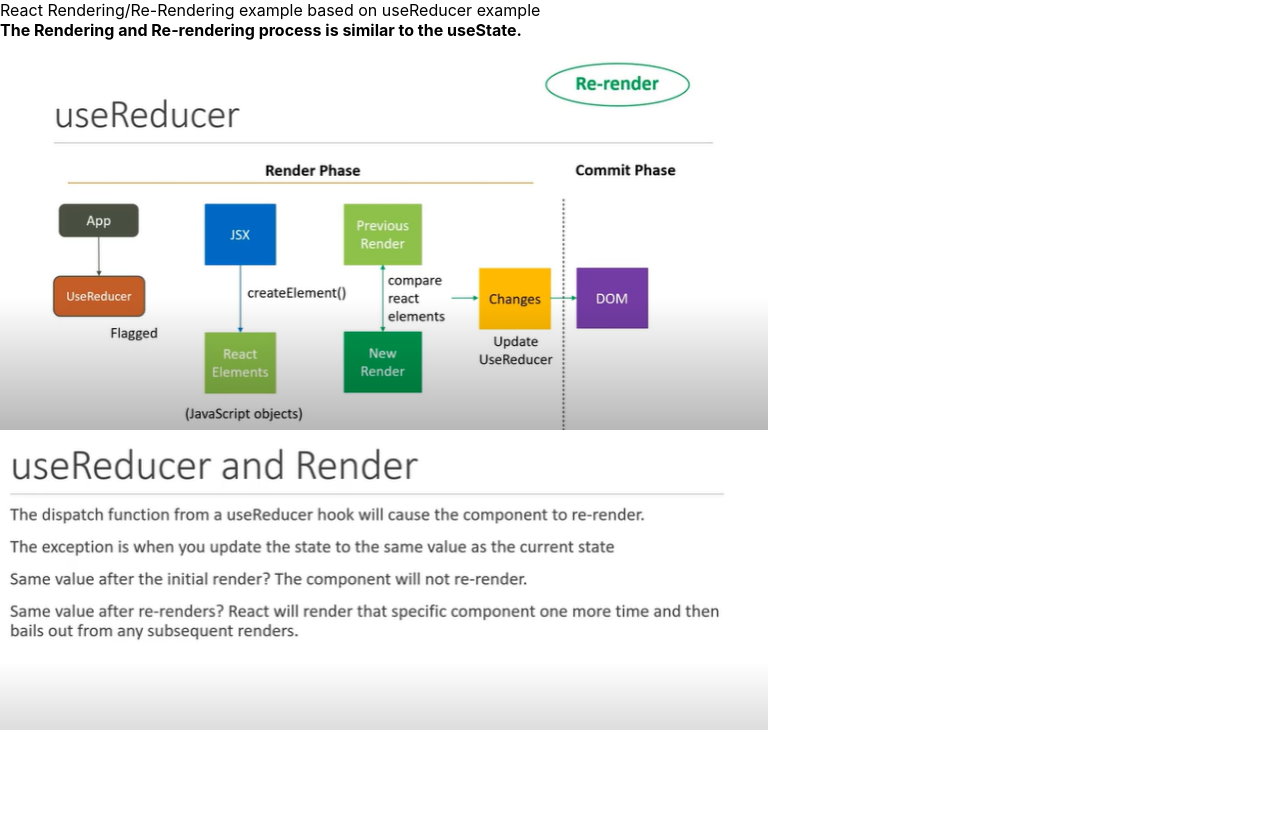
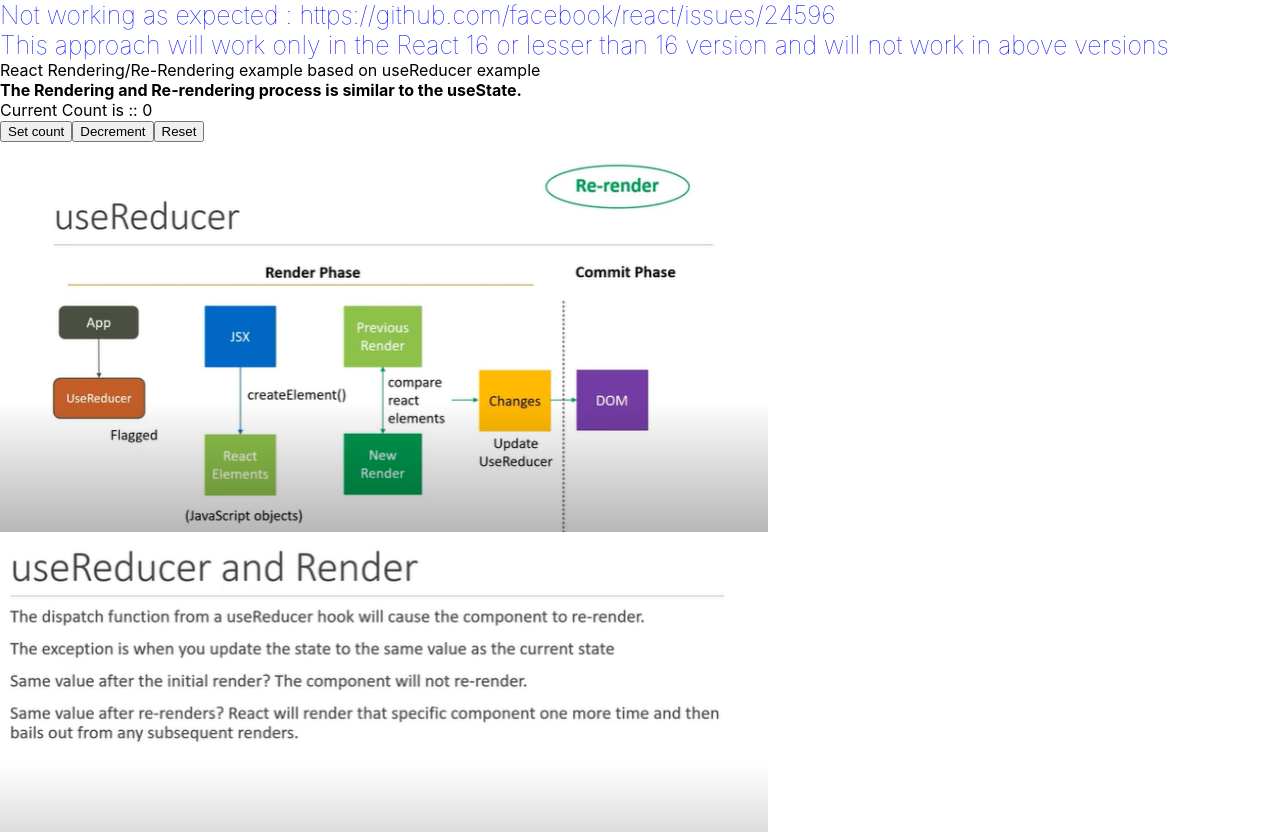
Before and after one commit to prudhvikaranam/reactReference, a React (Create React App) app: page / in a window 1280 px wide. Before the commit the page ends 800 px from the top, so only its background shows below. Built offline with nearby package versions, Linux system fonts and the light colour scheme.

Commit message:
adding useRender render process

```diff
--- a/src/App.js
+++ b/src/App.js
@@ -28,7 +28,8 @@ import UseReducer from './reactRendering/UseReducer/UseReducer';
 function App() {
   return (
     // React Render
-    <UseReducer></UseReducer>
+    <UseReducer />
+
     // <UseState></UseState>
 
 
--- a/src/reactRendering/UseReducer/UseReducer.js
+++ b/src/reactRendering/UseReducer/UseReducer.js
@@ -1,23 +1,48 @@
 import React from 'react';
+import { useReducer } from 'react';
 import useReducerRenderingProcess from '../images/useReducerRenderingProcess.png'
 
 import useReducerRenderingProcessSteps from '../images/useReducerRenderingProcessSteps.png'
 
 
 
+const initialCount = 0;
+
+const reducer = (state, action) => {
+    switch (action) {
+        case 'increment': {
+            return state + 1;
+        }
+        case 'reset': {
+            return initialCount;
+        }
+        case 'decrement': {
+            return state - 1;
+        }
+        default: return state;
+    }
+}
 
 
 
 
 const UseReducer = () => {
+    const [count, dispatch] = useReducer(reducer, initialCount);
+    console.log('UseReducer component RENDERED');
     return (
         <div>
-            React Rendering/Re-Rendering example based on useReducer example<br/>
-            <b>The Rendering and Re-rendering process is similar to the useState.</b>
+            <b className='info'>Not working as expected : https://github.com/facebook/react/issues/24596 <br/>
+            This approach will work only in the React 16 or lesser than 16 version and will not work in above versions</b><br/>
+            React Rendering/Re-Rendering example based on useReducer example<br />
+            <b>The Rendering and Re-rendering process is similar to the useState.</b><br />
+
+            Current Count is :: {count}<br />
+            <button onClick={() => dispatch('increment')}>Set count</button>
+            <button onClick={() => dispatch('decrement')}>Decrement</button>
+            <button onClick={() => dispatch('reset')}>Reset</button>
 
 
-
-            <br/>
+            <br />
             <img src={useReducerRenderingProcess} style={{ width: '60%' }} />
             <img src={useReducerRenderingProcessSteps} style={{ width: '60%' }} />
 
```
